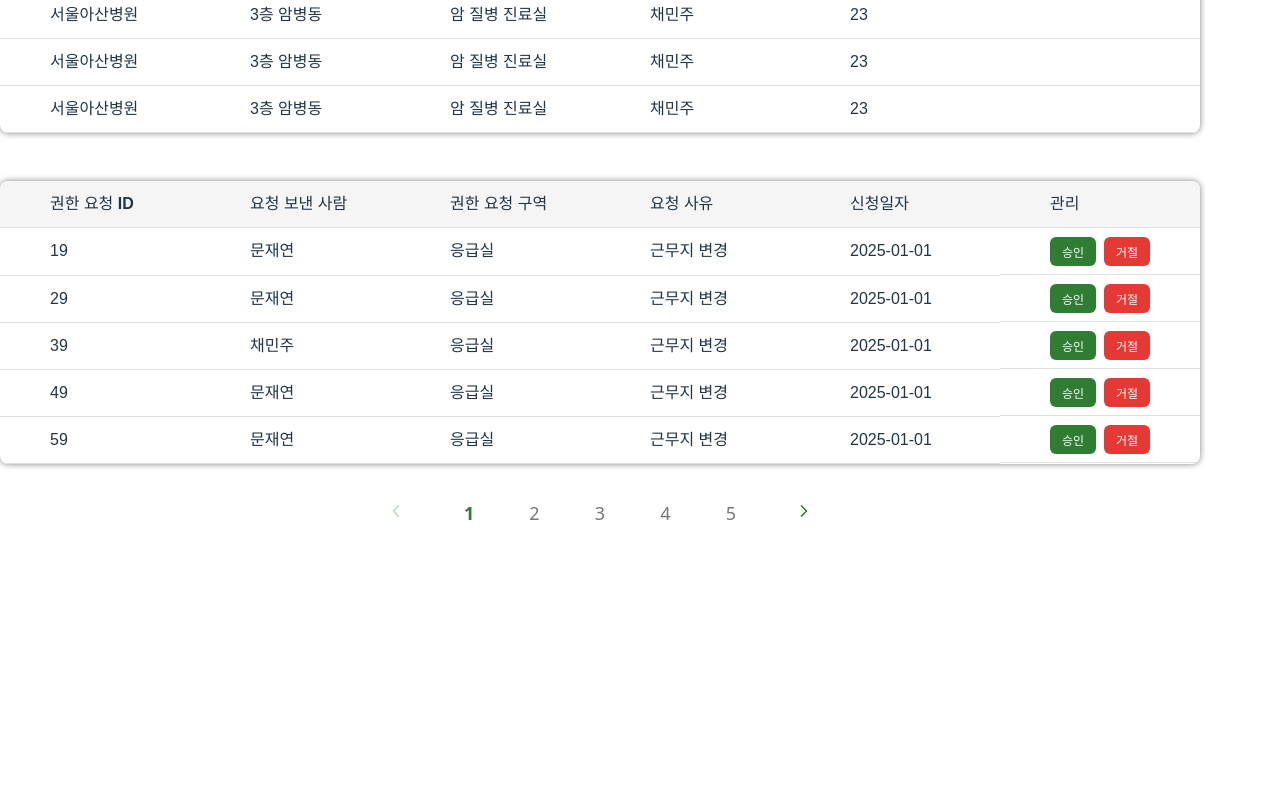
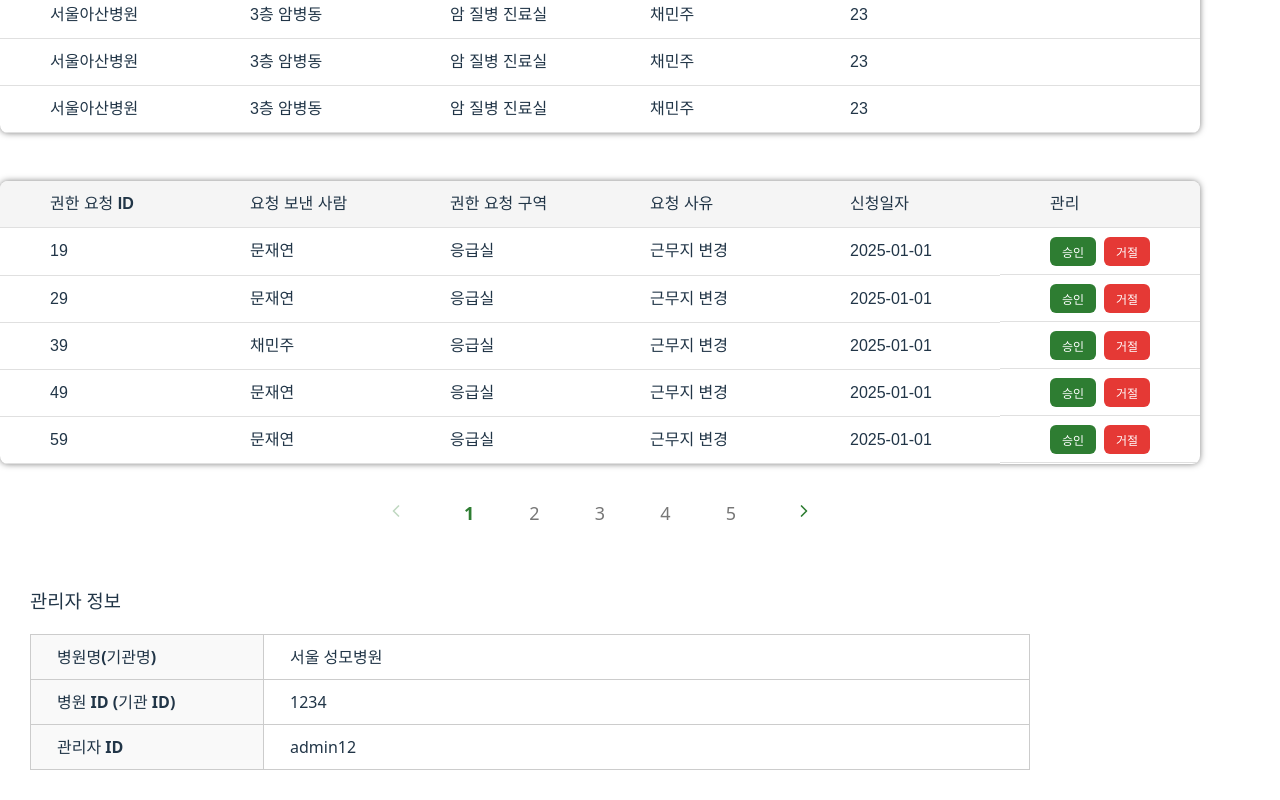
Before and after one commit to TeamDoubleO/FE-Dashboard, a React (Vite) app: page /table in a window 1280 px wide. Shown: the part 951-1751 px from the top of the page. Before the commit the page ends 1490 px from the top, so only its background shows below. Built offline with nearby package versions, Linux system fonts and the light colour scheme.

Commit message:
KW-163/feat: 마이페이지 정보 table UI 컴포넌트 구현 (#22)

```diff
--- /dev/null
+++ b/src/components/Admin/AdminMypageTable.tsx
@@ -0,0 +1,34 @@
+import React from 'react';
+import './css/AdminMyPageTable.css';
+
+interface HospitalInfoProps {
+  hospitalName: string;
+  hospitalId: number;
+  adminId: string;
+}
+
+const AdminMypageTable: React.FC<HospitalInfoProps> = ({ hospitalName, hospitalId, adminId }) => {
+  return (
+    <div className="admin-mypage-table-container">
+      <h3>관리자 정보</h3>
+      <table className="admin-mypage-table">
+        <tbody>
+          <tr>
+            <td className="admin-mypage-table-label-cell">병원명(기관명)</td>
+            <td>{hospitalName}</td>
+          </tr>
+          <tr>
+            <td className="admin-mypage-table-label-cell">병원 ID (기관 ID)</td>
+            <td>{hospitalId}</td>
+          </tr>
+          <tr>
+            <td className="admin-mypage-table-label-cell">관리자 ID</td>
+            <td>{adminId}</td>
+          </tr>
+        </tbody>
+      </table>
+    </div>
+  );
+};
+
+export default AdminMypageTable;
--- /dev/null
+++ b/src/components/Admin/css/AdminMypageTable.css
@@ -0,0 +1,26 @@
+.admin-mypage-table-container {
+    width: fit-content;
+    margin: 20px;
+    padding: 10px;
+    border-radius: 8px;
+    background-color: transparent;
+  }
+
+  .admin-mypage-table {
+    border-collapse: collapse;
+    width: 100%;
+    min-width: 1000px;
+    background-color: white;
+    border: 1px solid #ccc;
+  }
+
+  .admin-mypage-table td {
+    padding: 10px 26px;
+    border: 1px solid #ccc;
+  }
+
+  .admin-mypage-table-label-cell {
+    font-weight: bold;
+    background-color: #f9f9f9;
+    width: 180px;
+  }
--- a/src/pages/TablePage.tsx
+++ b/src/pages/TablePage.tsx
@@ -6,12 +6,19 @@ import CheckTable from '../components/table/CheckTable';
 import DefaultTable from '../components/table/DefaultTable';
 import ApproveTable from '../components/table/ApprovalTable.tsx';
 import Pagination from '../components/table/Pagination.tsx';
+import AdminMypageTable from "../components/Admin/AdminMypageTable.tsx";
 
 import users from "../mocks/usersData.ts";
 import patients from "../mocks/patientsData.ts";
 import requests from "../mocks/requestsData.ts";
 import districts from "../mocks/districtsData.ts";
 import approvals from "../mocks/approvalsData.ts";
+
+const hospitalInfo = {
+  hospitalName: "서울 성모병원",
+  hospitalId: 1234,
+  adminId: "admin12"
+};
 
 const usersColumns = [
   { key: "name", label: "사원이름" },
@@ -80,6 +87,12 @@ const TablePage = () => {
         totalPages={Math.ceil(approvals.length / itemsPerPage)}
         onPageChange={setCurrentPage}
       />
+
+      <AdminMypageTable
+        hospitalName={hospitalInfo.hospitalName}
+        hospitalId={hospitalInfo.hospitalId}
+        adminId={hospitalInfo.adminId}
+      />
     </>
   )
 }
```
